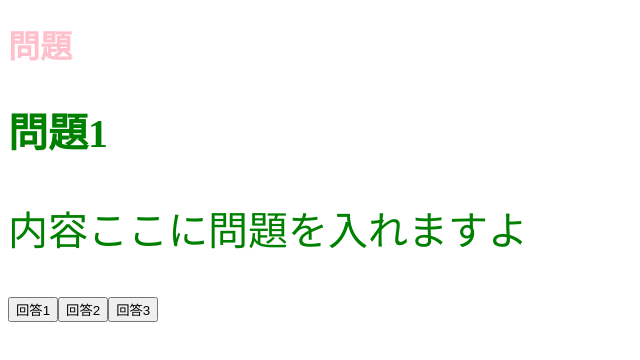
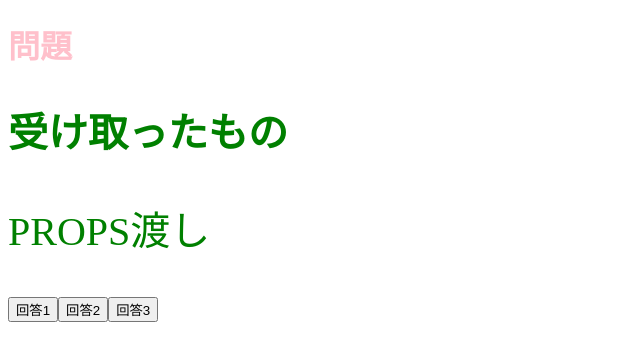
Before and after one commit to tatsuki-iketsu/practice_exam_react, a React (Create React App) app: page / in a window 1280 px wide. Shown: the top 360 px of the page, without its empty margins (0-640 px from the left). Built offline with nearby package versions, Linux system fonts and the light colour scheme.

Commit message:
sample作成中

```diff
--- a/src/App.js
+++ b/src/App.jsx
@@ -1,21 +1,23 @@
 import React from "react"
+import ColorfulMessage from "./components/ColorfulMessage"
+import PropsMessage from "./components/ColorfulMessage copy";
 const App =() =>{
     const onClickButten1 = ()=> alert('正解です');
     const onClickButten2 = ()=> alert('残念！不正解です');
     const onClickButten3 = ()=> alert('残念！不正解です');
-    const contentstyle = {
-        color :'green' ,
-        fontSize : '40px'
-    };
-    const contentRedStyel = {
-        color :'green' ,
-        fontSize : '40px'
-    }
+    // const contentstyle = {
+    //     color :'green' ,
+    //     fontSize : '40px'
+    // };
+    // const contentRedStyel = {
+    //     color :'green' ,
+    //     fontSize : '40px'
+    // }
     return (
         <>
                 <h1 style={{color:'pink' }}>問題</h1>
-                <h2 style={contentstyle}>問題1</h2>
-                <p style={contentRedStyel}>内容ここに問題を入れますよ</p>
+                <ColorfulMessage color='green' message='世界！'/>
+                <PropsMessage color='green'>PROPS渡し</PropsMessage>
                 <button onClick={onClickButten1}>回答1</button>
                 <button onClick={onClickButten2}>回答2</button>
                 <button onClick={onClickButten3}>回答3</button>
--- /dev/null
+++ b/src/components/ColorfulMessage copy.jsx
@@ -0,0 +1,20 @@
+import React from "react"
+
+const PropsMessage = (props) => {
+    console.log(props)
+    const contentstyle = {
+        color :'green' ,
+        fontSize : '40px'
+    };
+    const contentRedStyel = {
+        color :'green' ,
+        fontSize : '40px'
+    };
+    return (
+        <>
+                <p style={contentRedStyel}>{props.children}</p>
+               </>
+        );
+};
+
+export default PropsMessage;
--- /dev/null
+++ b/src/components/ColorfulMessage.jsx
@@ -0,0 +1,23 @@
+import React from "react"
+
+const ColorfulMessage = (props) => {
+    console.log(props)
+    // 分割代入　※分割代入していない場合はprops.childrenで指定する
+    const {children} =props
+    const contentstyle = {
+        color :'green' ,
+        fontSize : '40px'
+    };
+    const contentRedStyel = {
+        color :'green' ,
+        fontSize : '40px'
+    };
+    return (
+        <>
+                <h2 style={contentstyle}>受け取ったもの</h2>
+                <p style={contentRedStyel}>{children}</p>
+               </>
+        );
+};
+
+export default ColorfulMessage;
--- a/src/components/colorfulMessage.js
+++ /dev/null
@@ -1,5 +0,0 @@
-// import React from "react"
-
-// const colorhulMessage = () => {
-//     return();
-// };
```
